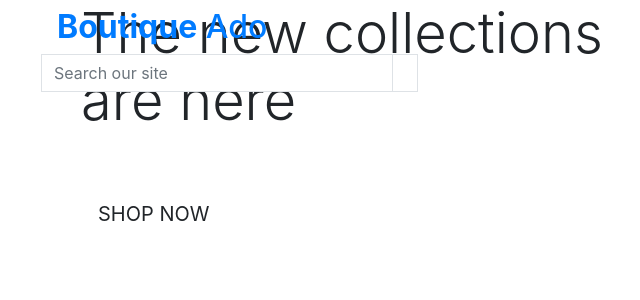
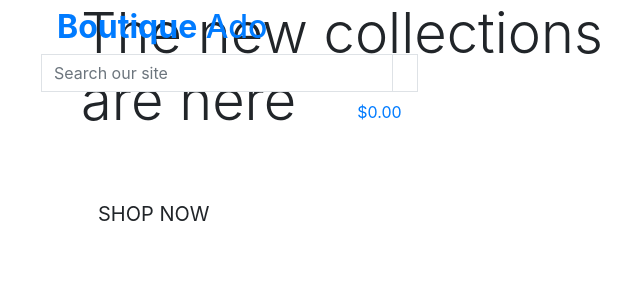
Before and after one commit to Ehnvik/Learn-Python, a Django app: page / in a window 1280 px wide. Shown: the top 300 px of the page, without its empty margins (4-644 px from the left). Run offline with Django 3.2, Linux system fonts and the light colour scheme; some libraries are stand-ins or nearby versions.

Commit message:
added main page header

```diff
--- a/templates/base.html
+++ b/templates/base.html
@@ -22,7 +22,8 @@
     {% endblock %}
 
     {% block corejs %}
-    <script src="https://code.jquery.com/jquery-3.4.1.min.js" integrity="sha256-CSXorXvZcTkaix6Yvo6HppcZGetbYMGWSFlBw8HfCJo=" crossorigin="anonymous"></script>
+    <script src="https://code.jquery.com/jquery-3.4.1.min.js"
+        integrity="sha256-CSXorXvZcTkaix6Yvo6HppcZGetbYMGWSFlBw8HfCJo=" crossorigin="anonymous"></script>
     <script src="https://cdn.jsdelivr.net/npm/popper.js@1.16.0/dist/umd/popper.min.js"
         integrity="sha384-Q6E9RHvbIyZFJoft+2mJbHaEWldlvI9IOYy5n3zV9zzTtmI3UksdQRVvoxMfooAo" crossorigin="anonymous">
     </script>
@@ -48,7 +49,8 @@
             <div class="col-12 col-lg-4 my-auto py-1 py-lg-0">
                 <form method="GET" action="">
                     <div class="input-group w-100">
-                        <input class="form-control border border-black rounded-0" type="text" name="q" placeholder="Search our site">
+                        <input class="form-control border border-black rounded-0" type="text" name="q"
+                            placeholder="Search our site">
                         <div class="input-group-append">
                             <button class="form-control btn btn-black border border-black rounded-0" type="submit">
                                 <span class="icon">
@@ -61,8 +63,38 @@
             </div>
             <div class="col-12 col-lg-4 my-auto py-1 py-lg-0">
                 <ul class="list-inline list-unstyled text-center text-lg-right my-0">
-                    <li class="list-inline-item dropdown"></li>
-                    <li class="list-inline-item"></li>
+                    <li class="list-inline-item dropdown">
+                        <div class="text-center">
+                            <div><i class="fas fa-user fa-lg"></i></div>
+                        </div>
+                        <div class="dropdown-menu border-0" aria-labelledby="user-options">
+                            {% if request.user.is_authenticated %}
+                            {% if request.user.is_superuser %}
+                            <a href="" class="dropdown-item">Product Management</a>
+                            {% endif %}
+                            <a href="" class="dropdown-item">My Profile</a>
+                            <a href="{% url 'account_logout' %}" class="dropdown-item">Logout</a>
+                            {% else %}
+                            <a href="{% url 'account_signup' %}" class="dropdown-item">Register</a>
+                            <a href="{% url 'account_login' %}" class="dropdown-item">Login</a>
+                            {% endif %}
+                        </div>
+                        </li>
+                        <li class="list-inline-item">
+                            <a class="{% if grand_total %}text-info font-weight-bold{% else %}text-black{% endif %} nav-link"
+                                href="">
+                                <div class="text-center">
+                                    <div><i class="fas fa-shopping-bag fa-lg"></i></div>
+                                    <p class="my-0">
+                                        {% if grand_total %}
+                                        ${{ grand_total|floatformat:2 }}
+                                        {% else %}
+                                        $0.00
+                                        {% endif %}
+                                    </p>
+                                </div>
+                            </a>
+                        </li>
                         </ul>
                         </div>
                         </div>
```
Lines whose indentation alone changed are shown as unchanged.
